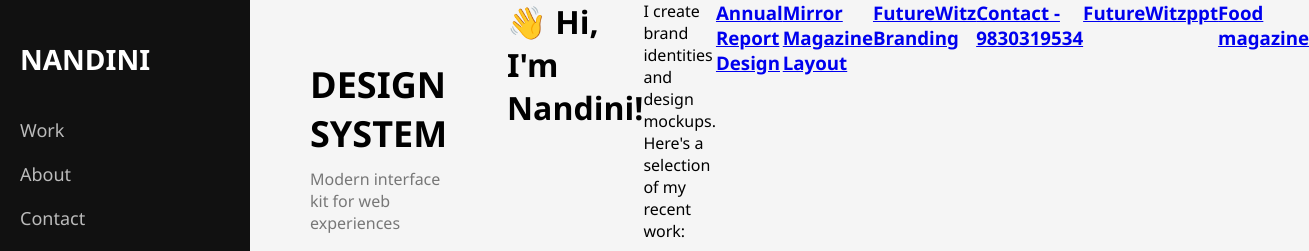
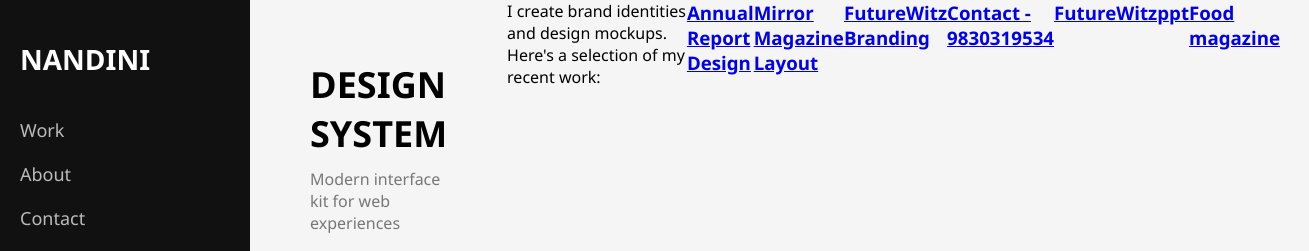
Before and after one commit to nandiniagarwal1234/nandini-designs, a plain HTML site: page index.html in a window 1280 px wide. Shown: the top 251 px of the page, 1309 px wide, since content can reach past the window. Drawn offline with Linux system fonts and the light colour scheme.

Commit message:
index.html

```diff
--- a/index.html
+++ b/index.html
@@ -28,7 +28,6 @@
     </main>
   </div>
 </body>
-  <h1>👋 Hi, I'm Nandini!</h1>
   <p>I create brand identities and design mockups. Here's a selection of my recent work:</p>
  <div class="project">
     <h3><a href="annual.pdf">Annual Report Design</a></h3>
```
